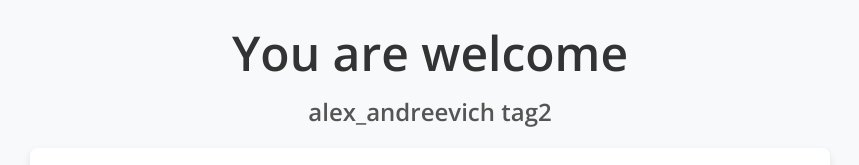
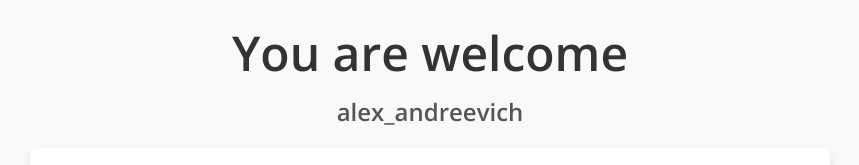
Before and after one commit to alexandreevich/nginx-for-diplom, a plain HTML site: page static/index.html in a window 1280 px wide. Shown: the top 165 px of the page, without its empty margins (210-1069 px from the left). Drawn offline with nearby package versions, Linux system fonts and the light colour scheme; files whose address does not match are found by name.

Commit message:
Update index.html

```diff
--- a/static/index.html
+++ b/static/index.html
@@ -13,7 +13,7 @@
     <div class="container">
         <header>
             <h1>You are welcome </h1>
-            <h2>alex_andreevich tag2</h2>
+            <h2>alex_andreevich</h2>
         </header>
         <main>
             <img src="image/image.jpeg" alt="Background Image">
```
